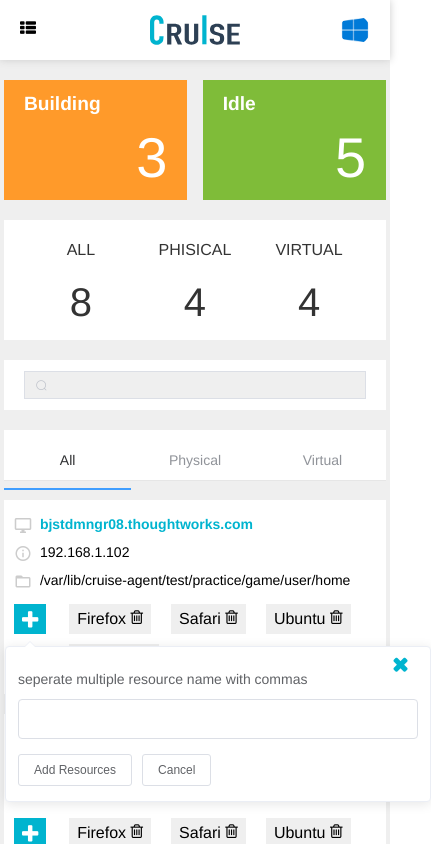
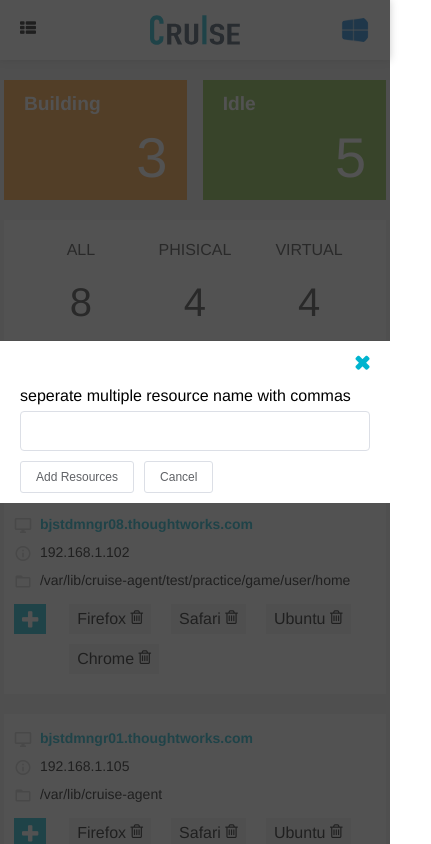
Before and after one commit to zhuchuji/cruise-vue, a Vue app: page /#/ in a window 390 px wide. Both pictures are taken after a click on the element 30 px from the left and 620 px from the top of the page. Shown: the top 844 px of the page, 431 px wide, since content can reach past the window. Built offline with nearby package versions, Linux system fonts and the light colour scheme.

Commit message:
modify popup form for smartphone

```diff
--- a/src/assets/styles/vars-mixins.scss
+++ b/src/assets/styles/vars-mixins.scss
@@ -14,6 +14,10 @@
 
 @mixin container ($width: 100%) {
   width: $width;
+}
+
+@mixin mask-bg-color () {
+  background-color: rgba(39, 39, 39, 0.8);
 }
 
 @mixin text-align ($align) {
--- a/src/components/agent-detail/agent-detail.vue
+++ b/src/components/agent-detail/agent-detail.vue
@@ -35,10 +35,13 @@
             <el-row :gutter="0">
               <el-col :sm="2" :xs="3">
                 <el-popover
+                  class="hidden-sm-and-down"
                   trigger="manual"
                   v-model="agent.isAddResShow">
                   <div class="agent__resources-form">
-                    <i class="icon-close" @click="closeAddResources(agent)"></i>
+                    <p class="agent__close">
+                      <i class="icon-close" @click="closeAddRes(agent)"></i>
+                    </p>
                     <p>seperate multiple resource name with commas</p>
                     <div class="agent__resources-input">
                       <el-input v-model="resources"></el-input>
@@ -47,13 +50,35 @@
                       @click="addResources(agent)">
                       Add Resources
                     </el-button>
-                    <el-button size="small" @click="closeAddResources(agent)">Cancel</el-button>
+                    <el-button size="small" @click="closeAddRes(agent)">Cancel</el-button>
                   </div>
                     <span slot="reference" class="agent__resources-add"
                       @click="showAddResources(agent)">
                       <i class="icon-plus"></i>
                     </span>
                 </el-popover>
+                <span class="hidden-md-and-up agent__resources-add"
+                  @click="showAddResDlg(agent)">
+                  <i class="icon-plus"></i>
+                </span>
+                <div class="agent__resources-container" v-show="agent.isAddResDlgShow">
+                  <div class="agent__resources-dlg">
+                    <div class="agent__resources-form">
+                      <p class="agent__close">
+                        <i class="icon-close" @click="closeAddResDlg(agent)"></i>
+                      </p>
+                      <p>seperate multiple resource name with commas</p>
+                      <div class="agent__resources-input">
+                        <el-input v-model="resources"></el-input>
+                      </div>
+                      <el-button class="agent__resources-confirm" size="small"
+                        @click="addResources(agent)">
+                        Add Resources
+                      </el-button>
+                      <el-button size="small" @click="closeAddResDlg(agent)">Cancel</el-button>
+                    </div>
+                  </div>
+                </div>
               </el-col>
               <el-col :sm="22" :xs="21">
                 <span v-for="(resource, index) in agent.resources" :key="index"
@@ -102,7 +127,8 @@
             path: '/var/lib/cruise-agent/test/practice/game/user/home',
             resources: [{id: '1', name: 'Firefox'}, {id: '2', name: 'Safari'},
               {id: '3', name: 'Ubuntu'}, {id: '4', name: 'Chrome'}],
-            isAddResShow: false
+            isAddResShow: false,
+            isAddResDlgShow: false
           },
           {
             id: '2',
@@ -113,7 +139,8 @@
             path: '/var/lib/cruise-agent',
             resources: [{id: '1', name: 'Firefox'}, {id: '2', name: 'Safari'},
               {id: '3', name: 'Ubuntu'}, {id: '4', name: 'Chrome'}],
-            isAddResShow: false
+            isAddResShow: false,
+            isAddResDlgShow: false
           },
           {
             id: '3',
@@ -123,7 +150,8 @@
             ip: '192.168.1.112',
             path: '/var/lib/cruise-agent',
             resources: [{id: '1', name: 'Firefox'}, {id: '2', name: 'Safari'}],
-            isAddResShow: false
+            isAddResShow: false,
+            isAddResDlgShow: false
           },
           {
             id: '4',
@@ -133,7 +161,8 @@
             ip: '192.168.1.102',
             path: '/var/lib/cruise-agent',
             resources: [],
-            isAddResShow: false
+            isAddResShow: false,
+            isAddResDlgShow: false
           },
           {
             id: '5',
@@ -143,7 +172,8 @@
             ip: '192.168.1.102',
             path: '/var/lib/cruise-agent',
             resources: [{id: '1', name: 'firefox'}, {id: '2', name: 'firefox'}],
-            isAddResShow: false
+            isAddResShow: false,
+            isAddResDlgShow: false
           },
           {
             id: '6',
@@ -154,7 +184,8 @@
             path: '/var/lib/cruise-agent',
             resources: [{id: '1', name: 'Firefox'}, {id: '2', name: 'Safari'},
               {id: '3', name: 'Ubuntu'}, {id: '4', name: 'Chrome'}],
-            isAddResShow: false
+            isAddResShow: false,
+            isAddResDlgShow: false
           }
         ],
         isAddResShow: false,
@@ -185,9 +216,19 @@
             agent.resources.push({name: resource.trim()})
           }
         }
+        agent.isAddResShow = false
+        agent.isAddResDlgShow = false
       },
-      closeAddResources (agent) {
+      closeAddRes (agent) {
         agent.isAddResShow = false
+      },
+
+      showAddResDlg (agent) {
+        this.resources = ''
+        agent.isAddResDlgShow = true
+      },
+      closeAddResDlg (agent) {
+        agent.isAddResDlgShow = false
       }
     },
 
@@ -287,18 +328,24 @@
 
     &__resources-form {
       position: relative;
-      line-height: 40px;
-      width: 400px;
+      @include tablet-and-up {
+        width: 400px;
+      }
+      @include smartphone-only {
+        width: 100%;
+      }
+    }
+
+    &__close {
+      text-align: right;
 
       .icon-close {
-        position: absolute;
-        top: -5px;
-        right: 10px;
         color: #00b4cf;
         font-size: 20px;
         font-weight: bold;
         cursor: pointer;
       }
+
     }
 
     &__resources-input {
@@ -317,6 +364,28 @@
 
       .icon-trash {
         cursor: pointer;
+      }
+    }
+
+    &__resources-container {
+      position: fixed;
+      top: 0;
+      left: 0;
+      z-index: 1000;
+      display: flex;
+      justify-content: center;
+      align-items: center;
+      width: 100%;
+      height: 100%;
+      @include mask-bg-color();
+    }
+
+    &__resources-dlg {
+      padding: 10px 20px;
+      background-color: #fff;
+
+      @include smartphone-only {
+        width: 100%;
       }
     }
 
--- a/src/components/common/header.vue
+++ b/src/components/common/header.vue
@@ -78,7 +78,7 @@
       left: 0;
       z-index: 100;
       width: 100%;
-      background-color: rgba(39, 39, 39, 0.8);
+      @include mask-bg-color();
     }
 
     &__nav-close {
```
